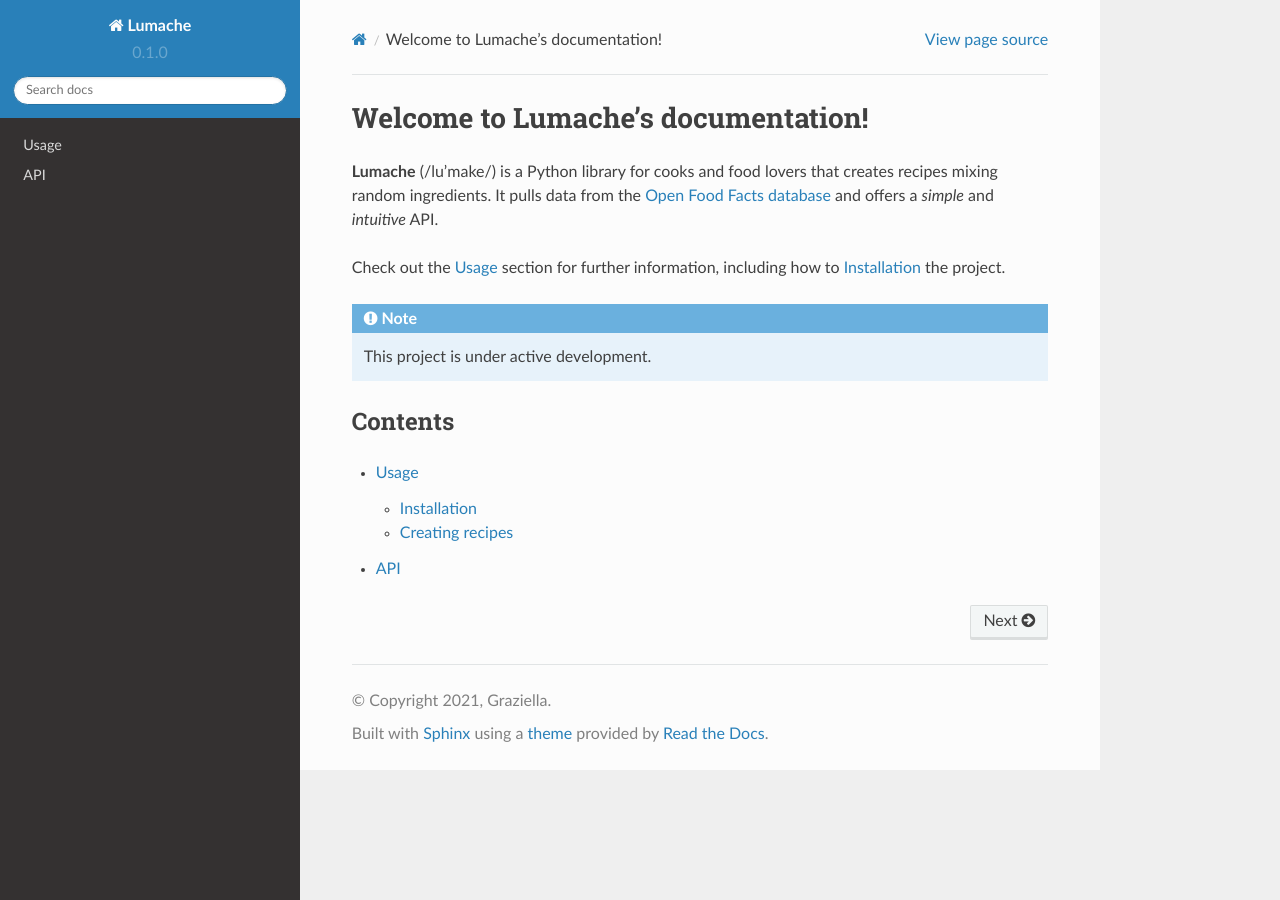
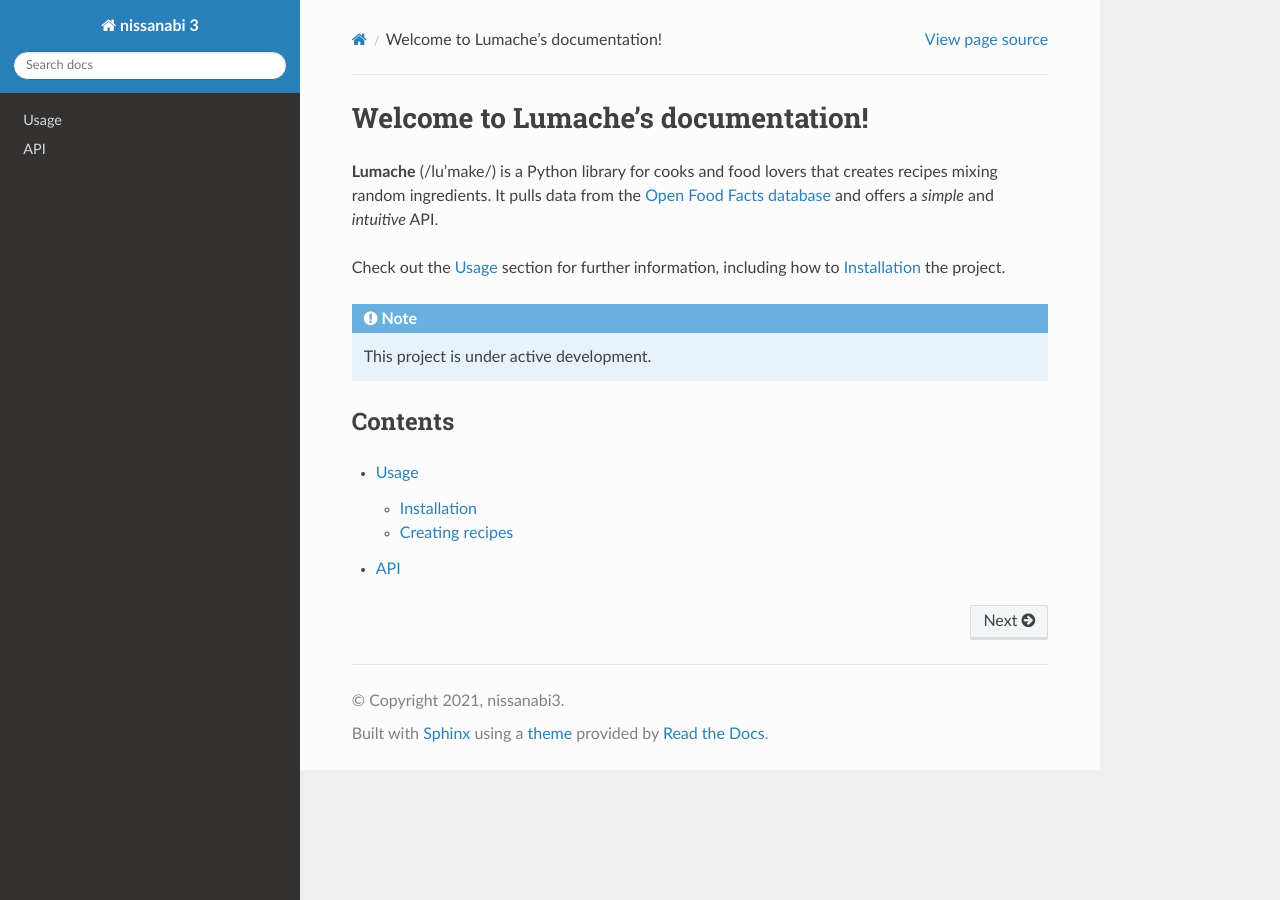
Before and after one commit to filmifa/nissanabi3, a Sphinx documentation site: the page built from docs/source/index.rst, in a window 1280 px wide. Built offline with Sphinx 7.4.7 and the Read the Docs theme 2.0.0, drawn with Linux system fonts in a browser that asks for light colours.

Commit message:
Update conf.py

```diff
--- a/docs/source/conf.py
+++ b/docs/source/conf.py
@@ -2,12 +2,11 @@
 
 # -- Project information
 
-project = 'Lumache'
-copyright = '2021, Graziella'
-author = 'Graziella'
+project = 'nissanabi 3'
+copyright = '2021, nissanabi3'
+author = 'nissanabi3'
 
-release = '0.1'
-version = '0.1.0'
+
 
 # -- General configuration
 
```
